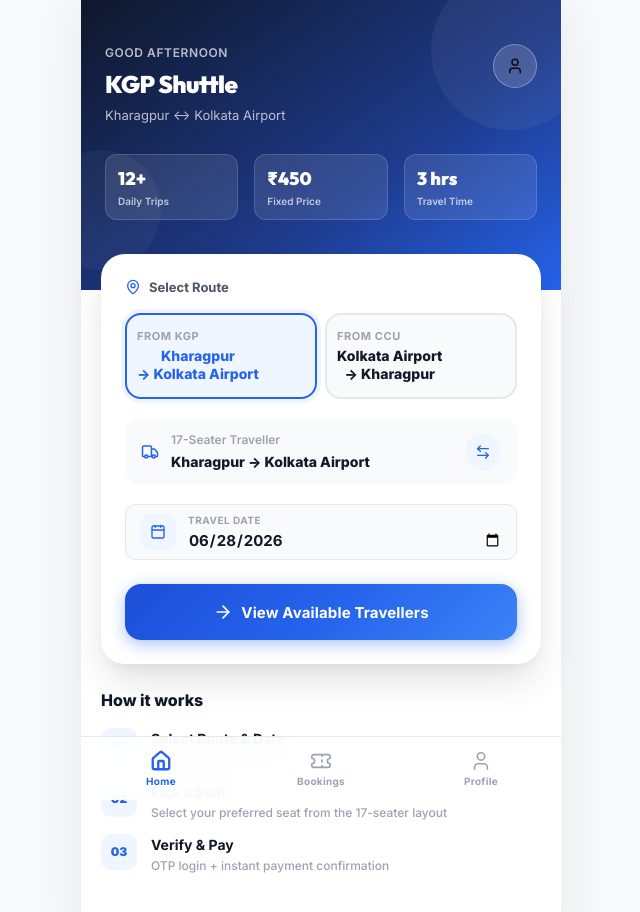
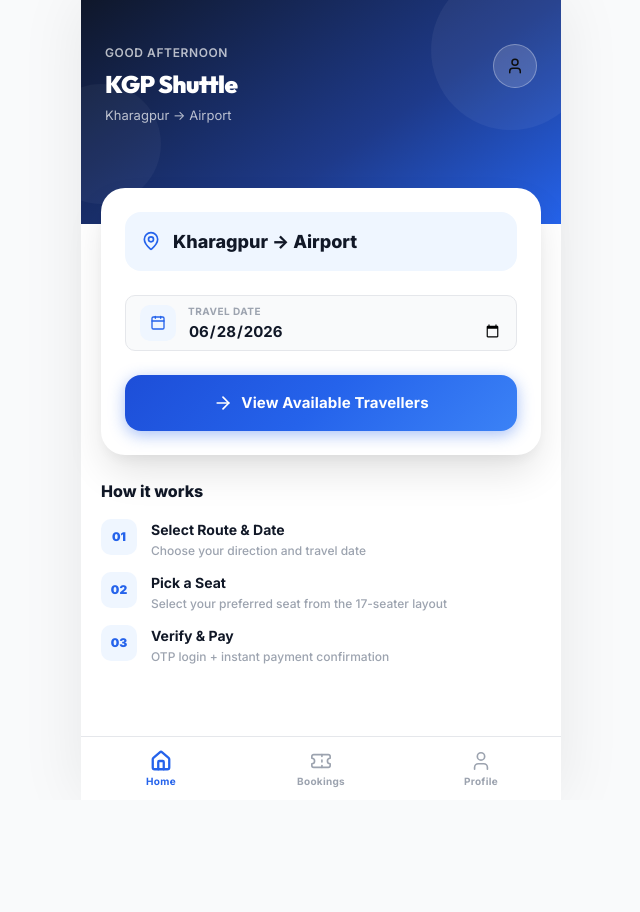
Before and after one commit to premkumaruniverse/A4K, a React (Vite) app in the folder frontend/: page /home in a window 1280 px wide. Shown: the top 912 px of the page, without its empty margins (319-959 px from the left). After the commit the page ends 800 px from the top, so only its background shows below. Built offline with nearby package versions, Linux system fonts and the light colour scheme.

Commit message:
feat: apply Aman Sharma booking flow updates

```diff
--- a/frontend/src/components/SeatGrid.jsx
+++ b/frontend/src/components/SeatGrid.jsx
@@ -1,7 +1,7 @@
 import useBookingStore from '../stores/bookingStore';
 import useSagaStore from '../stores/sagaStore';
 
-export default function SeatGrid({ seats, onSeatSelect }) {
+export default function SeatGrid({ seats, price = 450, onSeatSelect }) {
   const { selectedSeat } = useBookingStore();
   const { lockedSeat } = useSagaStore();
 
@@ -29,11 +29,12 @@
   const rows = [];
   // Front row — seat 1
   rows.push({ type: 'front', seats: [seatMap[1]] });
-  // Regular rows — seats 2-17
-  for (let r = 0; r < 8; r++) {
-    const l = seatMap[2 + r * 2];
-    const right = seatMap[3 + r * 2];
-    rows.push({ type: 'regular', seats: [l, right] });
+  // Regular rows — 2+1 layout
+  for (let r = 0; r < Math.ceil((seats.length - 1) / 3); r++) {
+    const l1 = seatMap[2 + r * 3];
+    const l2 = seatMap[3 + r * 3];
+    const right = seatMap[4 + r * 3];
+    rows.push({ type: 'regular', seats: [l1, l2, right] });
   }
 
   const SeatBtn = ({ seat }) => {
@@ -53,8 +54,10 @@
         disabled={status === 'booked' || status === 'locked'}
         onClick={handleClick}
         title={status === 'locked' ? 'Temporarily reserved' : status === 'booked' ? 'Already booked' : `Seat ${seat.seat_number}`}
+        style={{ display: 'flex', flexDirection: 'column', alignItems: 'center', justifyContent: 'center', gap: 2 }}
       >
-        {status === 'selected' ? '✓' : seat.seat_number}
+        <span>{status === 'selected' ? '✓' : seat.seat_number}</span>
+        <span style={{ fontSize: 9, opacity: 0.8, fontWeight: 700 }}>₹{price}</span>
       </button>
     );
   };
@@ -90,16 +93,18 @@
           {rows.map((row, ri) => (
             <div key={ri}>
               {row.type === 'front' ? (
-                <div style={{ display: 'grid', gridTemplateColumns: '1fr 40px 1fr', gap: 10 }}>
+                <div style={{ display: 'grid', gridTemplateColumns: '1fr 1fr 40px 1fr', gap: 10 }}>
                   <SeatBtn seat={row.seats[0]} />
+                  <div />
                   <div className="seat-aisle" />
                   <div style={{ height: 50 }} /> {/* driver placeholder */}
                 </div>
               ) : (
-                <div style={{ display: 'grid', gridTemplateColumns: '1fr 40px 1fr', gap: 10 }}>
+                <div style={{ display: 'grid', gridTemplateColumns: '1fr 1fr 40px 1fr', gap: 10 }}>
                   <SeatBtn seat={row.seats[0]} />
+                  <SeatBtn seat={row.seats[1]} />
                   <div className="seat-aisle">|</div>
-                  <SeatBtn seat={row.seats[1]} />
+                  <SeatBtn seat={row.seats[2]} />
                 </div>
               )}
             </div>
--- a/frontend/src/pages/Home.jsx
+++ b/frontend/src/pages/Home.jsx
@@ -45,7 +45,7 @@
             <h1 style={{ fontSize: 24, fontWeight: 900, fontFamily: 'Outfit, var(--font-sans)', letterSpacing: '-0.02em' }}>
               {user?.name ? `Hi, ${user.name.split(' ')[0]}!` : 'KGP Shuttle'}
             </h1>
-            <p style={{ fontSize: 13, opacity: 0.7, marginTop: 4 }}>Kharagpur ↔ Kolkata Airport</p>
+            <p style={{ fontSize: 13, opacity: 0.7, marginTop: 4 }}>Kharagpur -&gt; Airport</p>
           </div>
           <button
             onClick={() => navigate(user ? '/profile' : '/profile')}
@@ -55,56 +55,17 @@
           </button>
         </div>
 
-        {/* Stats */}
-        <div style={{ display: 'flex', gap: 16 }}>
-          {[
-            { label: 'Daily Trips', value: '12+' },
-            { label: 'Fixed Price', value: '₹450' },
-            { label: 'Travel Time', value: '3 hrs' },
-          ].map(({ label, value }) => (
-            <div key={label} style={{ flex: 1, background: 'rgba(255,255,255,0.1)', borderRadius: 12, padding: '10px 12px', border: '1px solid rgba(255,255,255,0.15)' }}>
-              <p style={{ fontSize: 18, fontWeight: 900, fontFamily: 'Outfit, var(--font-sans)' }}>{value}</p>
-              <p style={{ fontSize: 10, opacity: 0.7, fontWeight: 600, marginTop: 2 }}>{label}</p>
-            </div>
-          ))}
-        </div>
       </div>
 
       {/* Search Card */}
       <div style={{ padding: '0 20px', marginTop: -36, zIndex: 10, position: 'relative' }}>
         <div className="card fade-up" style={{ boxShadow: 'var(--shadow-xl)', padding: 24, border: 'none', borderRadius: 24 }}>
-          {/* Route Label */}
-          <div style={{ display: 'flex', alignItems: 'center', gap: 8, marginBottom: 16 }}>
-            <MapPin size={16} color="var(--primary)" />
-            <span style={{ fontSize: 13, fontWeight: 700, color: 'var(--text-secondary)' }}>Select Route</span>
+          {/* Simple Route Display */}
+          <div style={{ display: 'flex', alignItems: 'center', gap: 12, marginBottom: 24, padding: '16px', background: 'var(--primary-light)', borderRadius: 16 }}>
+            <MapPin size={20} color="var(--primary)" />
+            <span style={{ fontSize: 18, fontWeight: 800, color: 'var(--text-primary)' }}>Kharagpur -&gt; Airport</span>
           </div>
 
-          {/* Route Toggle */}
-          <div className="route-toggle" style={{ marginBottom: 20 }}>
-            {Object.values(ROUTES).map((r) => (
-              <button
-                key={r.key}
-                className={`route-btn ${route === r.key ? 'active' : ''}`}
-                onClick={() => setLocalRoute(r.key)}
-              >
-                <span className="route-btn-label">{r.key === 'KGP_CCU' ? 'From KGP' : 'From CCU'}</span>
-                <span className="route-btn-cities">{r.from}<br />→ {r.to}</span>
-              </button>
-            ))}
-          </div>
-
-          {/* Route Summary */}
-          <div style={{ background: 'var(--bg)', borderRadius: 14, padding: '12px 16px', marginBottom: 20, display: 'flex', alignItems: 'center', gap: 12 }}>
-            <Truck size={18} color="var(--primary)" />
-            <div>
-              <p style={{ fontSize: 12, fontWeight: 600, color: 'var(--text-muted)', marginBottom: 2 }}>17-Seater Traveller</p>
-              <p style={{ fontSize: 14, fontWeight: 800 }}>{activeRoute.from} → {activeRoute.to}</p>
-            </div>
-            <button onClick={() => setLocalRoute(route === 'KGP_CCU' ? 'CCU_KGP' : 'KGP_CCU')}
-              style={{ marginLeft: 'auto', width: 36, height: 36, borderRadius: '50%', background: 'var(--primary-light)', border: 'none', cursor: 'pointer', display: 'flex', alignItems: 'center', justifyContent: 'center', color: 'var(--primary)' }}>
-              <ArrowLeftRight size={16} />
-            </button>
-          </div>
 
           {/* Date */}
           <div style={{ position: 'relative', marginBottom: 24 }}>
--- a/frontend/src/pages/SeatSelection.jsx
+++ b/frontend/src/pages/SeatSelection.jsx
@@ -186,7 +186,7 @@
                 <p style={{ fontWeight: 700, color: 'var(--text-secondary)' }}>Reserving your seat...</p>
               </div>
             ) : (
-              <SeatGrid seats={ride.seats || []} onSeatSelect={handleSeatSelect} />
+              <SeatGrid seats={ride.seats || []} price={ride.price} onSeatSelect={handleSeatSelect} />
             )}
           </div>
         )}
```
Also changed, not shown: frontend/src/components/RideCard.jsx (+5 -5 lines), frontend/src/pages/Payment.jsx (+62 -4 lines).
